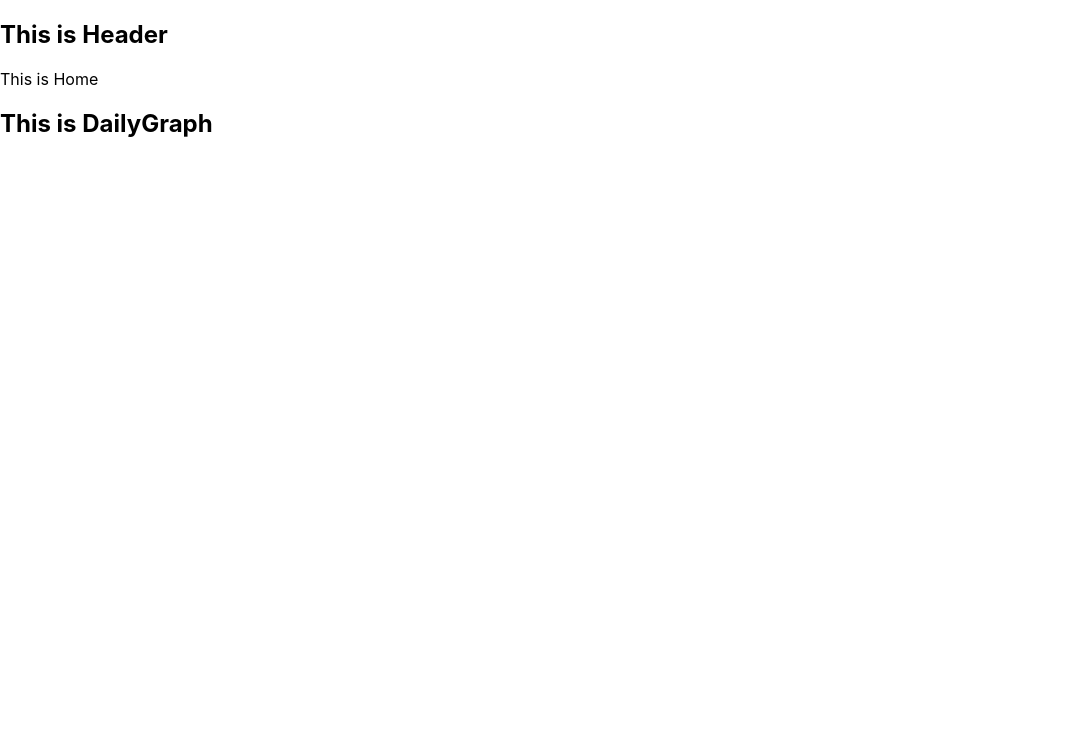
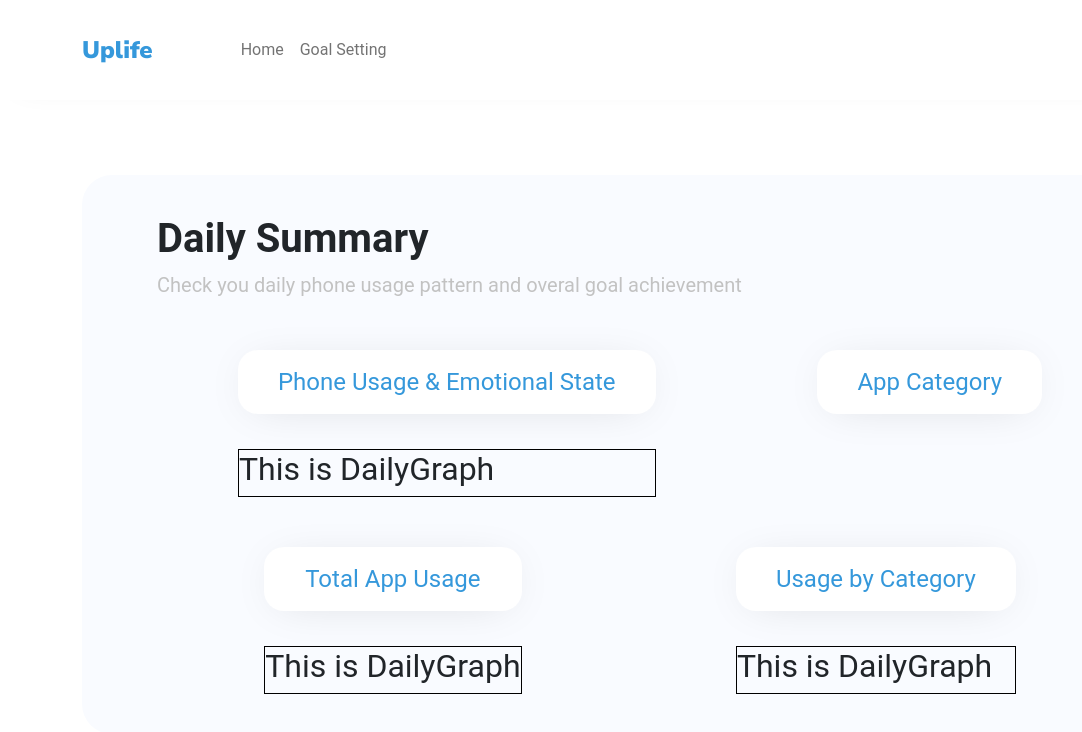
Before and after one commit to CheddarChoi/uplife, a React (Create React App) app: page / in a window 1280 px wide. Shown: the top 732 px of the page, without its empty margins (0-1082 px from the left). Built offline with nearby package versions, Linux system fonts and the light colour scheme.

Commit message:
added home and goal page

```diff
--- a/package.json
+++ b/package.json
@@ -6,7 +6,9 @@
     "@testing-library/jest-dom": "^5.11.4",
     "@testing-library/react": "^11.1.0",
     "@testing-library/user-event": "^12.1.10",
+    "bootstrap": "^5.1.3",
     "react": "^17.0.2",
+    "react-bootstrap": "^2.0.1",
     "react-dom": "^17.0.2",
     "react-router-dom": "^5.3.0",
     "react-scripts": "4.0.3",
--- a/src/App.css
+++ b/src/App.css
@@ -1,3 +1,7 @@
+:root {
+  --prime-blue: rgba(53, 152, 219, 1);
+}
+
 .App {
   text-align: center;
 }
--- a/src/App.js
+++ b/src/App.js
@@ -1,7 +1,10 @@
 import React from "react";
 import { BrowserRouter, Route, Switch } from "react-router-dom";
+import "bootstrap/dist/css/bootstrap.min.css";
+import "./static/customStyle.css";
 
 import Home from "./Pages/Home";
+import Goal from "./Pages/Goal";
 
 import Header from "./Components/Header";
 
@@ -12,6 +15,7 @@ const App = () => {
         <Header />
         <Switch>
           <Route exact path="/" component={Home} />
+          <Route exact path="/goal" component={Goal} />
         </Switch>
       </div>
     </BrowserRouter>
--- a/src/Components/Header.css
+++ b/src/Components/Header.css
@@ -0,0 +1,22 @@
+@import url("https://fonts.googleapis.com/css2?family=Nunito+Sans:wght@900&display=swap");
+
+:root {
+  --prime-blue: rgba(53, 152, 219, 1);
+}
+
+.header {
+  width: 100%;
+  height: 100px;
+  box-shadow: 0px 4px 30px -20px rgba(0, 0, 0, 0.1);
+  background-color: #ffffff !important;
+}
+
+.logo {
+  font-family: "Nunito Sans", sans-serif;
+  font-style: normal;
+  font-weight: 900;
+  font-size: 24px;
+  line-height: 33px;
+  color: var(--prime-blue) !important;
+  margin-right: 5rem;
+}
--- a/src/Components/Header.js
+++ b/src/Components/Header.js
@@ -1,11 +1,23 @@
 import React from "react";
+import { Navbar, Container, Nav } from "react-bootstrap";
 import "./Header.css";
 
 const Header = () => {
   return (
-    <header>
-      <h2>This is Header</h2>
-    </header>
+    <Navbar bg="light" expand="lg" className="header">
+      <Container>
+        <Navbar.Brand href="/" className="logo">
+          Uplife
+        </Navbar.Brand>
+        <Navbar.Toggle aria-controls="basic-navbar-nav" />
+        <Navbar.Collapse id="basic-navbar-nav">
+          <Nav className="me-auto">
+            <Nav.Link href="/">Home</Nav.Link>
+            <Nav.Link href="/goal">Goal Setting</Nav.Link>
+          </Nav>
+        </Navbar.Collapse>
+      </Container>
+    </Navbar>
   );
 };
 
--- /dev/null
+++ b/src/Components/SectionTitle.js
@@ -0,0 +1,30 @@
+import React from "react";
+import "../static/customStyle.css";
+
+const SectionTitle = (props) => {
+  return (
+    <>
+      <div style={{ display: "flex", marginBottom: "45px" }}>
+        {/* <div classNAme="col-md-auto">
+          <div
+            style={{
+              width: "30px",
+              height: "3px",
+              backgroundColor: "black",
+              marginTop: "24px",
+              marginRight: "20px",
+            }}
+          ></div>
+        </div> */}
+        <div className="col">
+          <h1>{props.title}</h1>
+          <h5 style={{ marginTop: "10px" }} className="gray">
+            {props.subtitle}
+          </h5>
+        </div>
+      </div>
+    </>
+  );
+};
+
+export default SectionTitle;
--- /dev/null
+++ b/src/Pages/Goal.css
@@ -0,0 +1,22 @@
+.goalContainer {
+  column-gap: 32px;
+  min-height: 300px;
+}
+
+.goalType {
+  background: #ffffff;
+  box-shadow: 0px 4px 45px -15px rgba(0, 0, 0, 0.15);
+  border-radius: 20px;
+  padding: 32px;
+  cursor: pointer;
+  margin-bottom: 32px;
+}
+
+.blank {
+  color: #c2c2c2;
+  text-decoration: underline;
+  text-decoration-style: solid;
+  text-decoration-color: black;
+  text-underline-offset: 3px;
+  white-space: nowrap;
+}
--- /dev/null
+++ b/src/Pages/Goal.js
@@ -0,0 +1,67 @@
+import React from "react";
+import { useHistory } from "react-router-dom";
+import SectionTitle from "../Components/SectionTitle";
+import "./Goal.css";
+
+const Number = (props) => {
+  return (
+    <div
+      style={{
+        width: "40px",
+        height: "40px",
+        backgroundColor: "#3598DB",
+        borderRadius: "50%",
+        marginBottom: "32px",
+      }}
+    >
+      <h2 style={{ color: "white", textAlign: "center" }}>{props.num}</h2>
+    </div>
+  );
+};
+
+const Goal = () => {
+  const history = useHistory();
+
+  const handleRoute = (path) => {
+    history.push(path);
+  };
+
+  return (
+    <div class="container">
+      <div class="content">
+        <SectionTitle
+          title="Goal Type"
+          subtitle="Choose a new type of goal you want to create"
+        />
+
+        <div class="goalContainer row">
+          <div className="goalType col" onClick={() => handleRoute("/goal1")}>
+            <Number num="1" />
+            <h4>
+              I will use my phone less than{" "}
+              <span className="blank">3 hr 42 min</span> a day.
+            </h4>
+          </div>
+
+          <div className="goalType col" onClick={() => handleRoute("/goal2")}>
+            <Number num="2" />
+            <h4>
+              I will use <span className="blank">entertainment</span> apps less
+              than <span className="blank">1 hr 15 min</span> a day.
+            </h4>
+          </div>
+
+          <div className="goalType col" onClick={() => handleRoute("/goal2")}>
+            <Number num="3" />
+            <h4>
+              I will not use <span className="blank">social</span> apps during{" "}
+              <span className="blank">1:00 pm ~ 3:00 pm</span>
+            </h4>
+          </div>
+        </div>
+      </div>
+    </div>
+  );
+};
+
+export default Goal;
--- a/src/Pages/Home.js
+++ b/src/Pages/Home.js
@@ -1,13 +1,46 @@
 import React from "react";
 
+import SectionTitle from "../Components/SectionTitle";
 import DailyGraph from "../Components/Graphs/DailyGraph";
 
 const Home = () => {
   return (
-    <>
-      <div>This is Home</div>
-      <DailyGraph />
-    </>
+    <div class="container">
+      <div class="content">
+        <SectionTitle
+          title="Daily Summary"
+          subtitle="Check you daily phone usage pattern and overal goal achievement"
+        />
+        <div class="d-flex justify-content-around">
+          <div class="col-md-auto">
+            <div className="uplifeDiv">Phone Usage &#38; Emotional State</div>
+            <div style={{ width: "100%", border: "solid 1px black" }}>
+              <DailyGraph />
+            </div>
+          </div>
+          <div class="col-md-auto">
+            <div className="uplifeDiv">App Category</div>
+          </div>
+        </div>
+        <div
+          class="d-flex justify-content-around"
+          style={{ marginTop: "50px" }}
+        >
+          <div class="col-md-auto">
+            <div className="uplifeDiv">Total App Usage</div>
+            <div style={{ width: "100%", border: "solid 1px black" }}>
+              <DailyGraph />
+            </div>
+          </div>
+          <div class="col-md-auto">
+            <div className="uplifeDiv">Usage by Category</div>
+            <div style={{ width: "100%", border: "solid 1px black" }}>
+              <DailyGraph />
+            </div>
+          </div>
+        </div>
+      </div>
+    </div>
   );
 };
 
--- /dev/null
+++ b/src/static/customStyle.css
@@ -0,0 +1,80 @@
+body {
+  font-family: Roboto;
+}
+
+h1 {
+  font-weight: bold;
+  font-size: 40px;
+  line-height: 48px;
+}
+
+h2 {
+  font-weight: normal;
+  font-size: 32px;
+  line-height: 38px;
+}
+
+h3 {
+  font-weight: normal;
+  font-size: 28px;
+  line-height: 34px;
+}
+
+h4 {
+  font-weight: normal;
+  font-size: 24px;
+  line-height: 32px;
+}
+
+h5 {
+  font-weight: normal;
+  font-size: 20px;
+  line-height: 24px;
+}
+
+h6 {
+  font-weight: normal;
+  font-size: 16px;
+  line-height: 19px;
+}
+
+.value {
+  font-weight: 300;
+  font-size: 10px;
+  line-height: 19px;
+}
+
+.small {
+  font-weight: normal;
+  font-size: 12px;
+  line-height: 19px;
+}
+
+.gray {
+  color: #c2c2c2;
+}
+
+div.content {
+  background: #f9fbff;
+  border-radius: 30px;
+
+  margin-top: 75px;
+  padding: 40px 75px;
+}
+
+div.uplifeDiv {
+  background: #ffffff;
+  box-shadow: 0px 4px 45px -15px rgba(0, 0, 0, 0.15);
+  border-radius: 20px;
+  padding: 16px 40px;
+  margin-bottom: 35px;
+
+  font-family: Roboto;
+  font-style: normal;
+  font-weight: normal;
+  font-size: 24px;
+  line-height: 32px;
+
+  text-align: center;
+  color: #3598db;
+}
```
Also changed, not shown: 2 other files (tests, documents, lock files or other folders).
